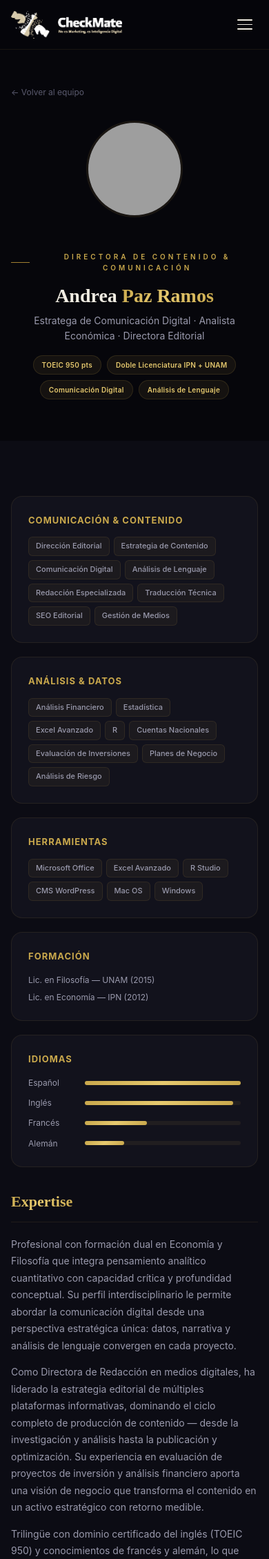
After one commit to alfredo777/checkmatecompany, a Node server app: page /team/andrea in a window 390 px wide. The commit adds this page. Shown: the top 2260 px of the page at 69% size. Run offline with Node 20, Linux system fonts and the light colour scheme; some libraries are stand-ins or nearby versions; grey boxes are pictures that could not be loaded.

Commit message:
Agregar perfil de Andrea Paz Ramos al equipo
Nueva integrante: Directora de Contenido & Comunicación con doble
formación en Economía (IPN) y Filosofía (UNAM). Página de perfil
con trayectoria potenciada, tarjeta en sección equipo, y grid
actualizado a 3 columnas con responsive.

Co-Authored-By: Claude Opus 4.6 <noreply@anthropic.com>
Claude-Session: https://claude.ai/code/session_0122H2DqSkuXyZSEYqzdyaih

```diff
--- a/assets/css/main.css
+++ b/assets/css/main.css
@@ -1020,9 +1020,9 @@ input[type="range"]::-moz-range-thumb {
    ════════════════════════════════════════════ */
 .team-grid {
   display: grid;
-  grid-template-columns: repeat(2, 1fr);
+  grid-template-columns: repeat(3, 1fr);
   gap: 28px;
-  max-width: 800px;
+  max-width: 1000px;
   margin: 0 auto;
 }
 .team-card {
@@ -1326,6 +1326,7 @@ input[type="range"]::-moz-range-thumb {
   .quote-wrap { grid-template-columns: 1fr; gap: 40px; }
   .founder-wrap { grid-template-columns: 260px 1fr; gap: 40px; }
   .footer-top { grid-template-columns: 1fr 1fr; }
+  .team-grid { grid-template-columns: repeat(2, 1fr); max-width: 600px; }
   .tp-grid { grid-template-columns: 1fr 280px; gap: 32px; }
 }
 
--- /dev/null
+++ b/views/team/andrea.hbs
@@ -0,0 +1,143 @@
+{{!-- Perfil: Andrea Paz Ramos --}}
+
+<nav class="nav scrolled" id="nav">
+  <div class="container">
+    <a href="/" class="nav-brand">
+      <img src="/assets/images/logo-horizontal.png" alt="CheckMate Company" class="nav-logo">
+    </a>
+    <div class="nav-links" id="navLinks">
+      <a href="/#servicios">Servicios</a>
+      <a href="/#proceso">Proceso</a>
+      <a href="/#equipo">Equipo</a>
+      <a href="/#cotizar">Cotizar</a>
+    </div>
+    <a href="/#cotizar" class="nav-cta desktop-only">Solicitar Cotización</a>
+    <button class="nav-hamburger" id="navHamburger" aria-label="Menu">
+      <span></span><span></span><span></span>
+    </button>
+  </div>
+</nav>
+<div class="nav-mobile" id="navMobile">
+  <a href="/#servicios">Servicios</a>
+  <a href="/#proceso">Proceso</a>
+  <a href="/#equipo">Equipo</a>
+  <a href="/#cotizar">Cotizar</a>
+</div>
+
+<section class="team-profile-hero">
+  <div class="container">
+    <a href="/#equipo" class="team-back">&larr; Volver al equipo</a>
+    <div class="tp-header">
+      <div class="tp-photo">
+        <img src="/assets/images/andrea.jpg" alt="Andrea Paz Ramos">
+      </div>
+      <div class="tp-intro">
+        <div class="section-label">Directora de Contenido &amp; Comunicación</div>
+        <h1 class="tp-name">Andrea <span class="gold-text">Paz Ramos</span></h1>
+        <p class="tp-title">Estratega de Comunicación Digital &middot; Analista Económica &middot; Directora Editorial</p>
+        <div class="tp-badges">
+          <span class="tp-badge">TOEIC 950 pts</span>
+          <span class="tp-badge">Doble Licenciatura IPN + UNAM</span>
+          <span class="tp-badge">Comunicación Digital</span>
+          <span class="tp-badge">Análisis de Lenguaje</span>
+        </div>
+      </div>
+    </div>
+  </div>
+</section>
+
+<section class="section-pad" style="background:var(--bg2);">
+  <div class="container">
+    <div class="tp-grid">
+      <div class="tp-main">
+        <div class="tp-section">
+          <h2 class="tp-section-title"><span class="gold-text">Expertise</span></h2>
+          <p class="tp-text">Profesional con formación dual en Economía y Filosofía que integra pensamiento analítico cuantitativo con capacidad crítica y profundidad conceptual. Su perfil interdisciplinario le permite abordar la comunicación digital desde una perspectiva estratégica única: datos, narrativa y análisis de lenguaje convergen en cada proyecto.</p>
+          <p class="tp-text">Como Directora de Redacción en medios digitales, ha liderado la estrategia editorial de múltiples plataformas informativas, dominando el ciclo completo de producción de contenido — desde la investigación y análisis hasta la publicación y optimización. Su experiencia en evaluación de proyectos de inversión y análisis financiero aporta una visión de negocio que transforma el contenido en un activo estratégico con retorno medible.</p>
+          <p class="tp-text">Trilingüe con dominio certificado del inglés (TOEIC 950) y conocimientos de francés y alemán, lo que amplía su capacidad de investigación, traducción especializada y alcance en mercados internacionales.</p>
+        </div>
+
+        <div class="tp-section">
+          <h3 class="tp-section-title">Trayectoria</h3>
+          <div class="tp-timeline">
+            <div class="tp-timeline-item">
+              <span class="tp-date">2019 - Presente</span>
+              <h4>Directora de Redacción &amp; Estratega de Comunicación Digital</h4>
+              <span class="tp-company">Amozoc Noticias &middot; Expresso Puebla &middot; Serrano Noticias</span>
+              <p>Dirección editorial de tres medios digitales. Estrategia de contenido, análisis de lenguaje y comunicación digital. Gestión de equipos de redacción, línea editorial y posicionamiento de marca en el ecosistema informativo digital.</p>
+            </div>
+            <div class="tp-timeline-item">
+              <span class="tp-date">2015 - 2017</span>
+              <h4>Investigadora &amp; Traductora Especializada</h4>
+              <span class="tp-company">Instituto Lombardo Toledano</span>
+              <p>Traducción especializada de ensayos y papers académicos (inglés-español) en Ciencias Cognitivas, Filosofía y Biología. Elaboración de presentaciones y reportes de investigación. Colaboradora activa en el Seminario de Ciencias Cognitivas.</p>
+            </div>
+            <div class="tp-timeline-item">
+              <span class="tp-date">2013 - 2014</span>
+              <h4>Analista de Proyectos de Inversión</h4>
+              <span class="tp-company">Secretaría de la Reforma Agraria</span>
+              <p>Elaboración de planes de negocios para empresas y microempresas agrícolas y ganaderas. Evaluación de proyectos de inversión con análisis de riesgo y costo de oportunidad. Apoyo estratégico a programas gubernamentales de desarrollo económico.</p>
+            </div>
+          </div>
+        </div>
+      </div>
+
+      <div class="tp-sidebar">
+        <div class="tp-sidebar-card">
+          <h4>Comunicación &amp; Contenido</h4>
+          <div class="tp-tags">
+            <span>Dirección Editorial</span><span>Estrategia de Contenido</span><span>Comunicación Digital</span><span>Análisis de Lenguaje</span><span>Redacción Especializada</span><span>Traducción Técnica</span><span>SEO Editorial</span><span>Gestión de Medios</span>
+          </div>
+        </div>
+
+        <div class="tp-sidebar-card">
+          <h4>Análisis &amp; Datos</h4>
+          <div class="tp-tags">
+            <span>Análisis Financiero</span><span>Estadística</span><span>Excel Avanzado</span><span>R</span><span>Cuentas Nacionales</span><span>Evaluación de Inversiones</span><span>Planes de Negocio</span><span>Análisis de Riesgo</span>
+          </div>
+        </div>
+
+        <div class="tp-sidebar-card">
+          <h4>Herramientas</h4>
+          <div class="tp-tags">
+            <span>Microsoft Office</span><span>Excel Avanzado</span><span>R Studio</span><span>CMS WordPress</span><span>Mac OS</span><span>Windows</span>
+          </div>
+        </div>
+
+        <div class="tp-sidebar-card">
+          <h4>Formación</h4>
+          <p class="tp-small">Lic. en Filosofía — UNAM (2015)</p>
+          <p class="tp-small">Lic. en Economía — IPN (2012)</p>
+        </div>
+
+        <div class="tp-sidebar-card">
+          <h4>Idiomas</h4>
+          <div class="tp-lang">
+            <span>Español</span>
+            <div class="tp-lang-bar"><div class="tp-lang-fill" style="width:100%"></div></div>
+          </div>
+          <div class="tp-lang">
+            <span>Inglés</span>
+            <div class="tp-lang-bar"><div class="tp-lang-fill" style="width:95%"></div></div>
+          </div>
+          <div class="tp-lang">
+            <span>Francés</span>
+            <div class="tp-lang-bar"><div class="tp-lang-fill" style="width:40%"></div></div>
+          </div>
+          <div class="tp-lang">
+            <span>Alemán</span>
+            <div class="tp-lang-bar"><div class="tp-lang-fill" style="width:25%"></div></div>
+          </div>
+        </div>
+      </div>
+    </div>
+  </div>
+</section>
+
+<footer class="footer">
+  <div class="container">
+    <div class="footer-bottom">
+      <span>&copy; 2026 <a href="/">Checkmate</a>. Todos los derechos reservados.</span>
+    </div>
+  </div>
+</footer>
```
Also changed, not shown: views/index.hbs (+7 -0 lines).
